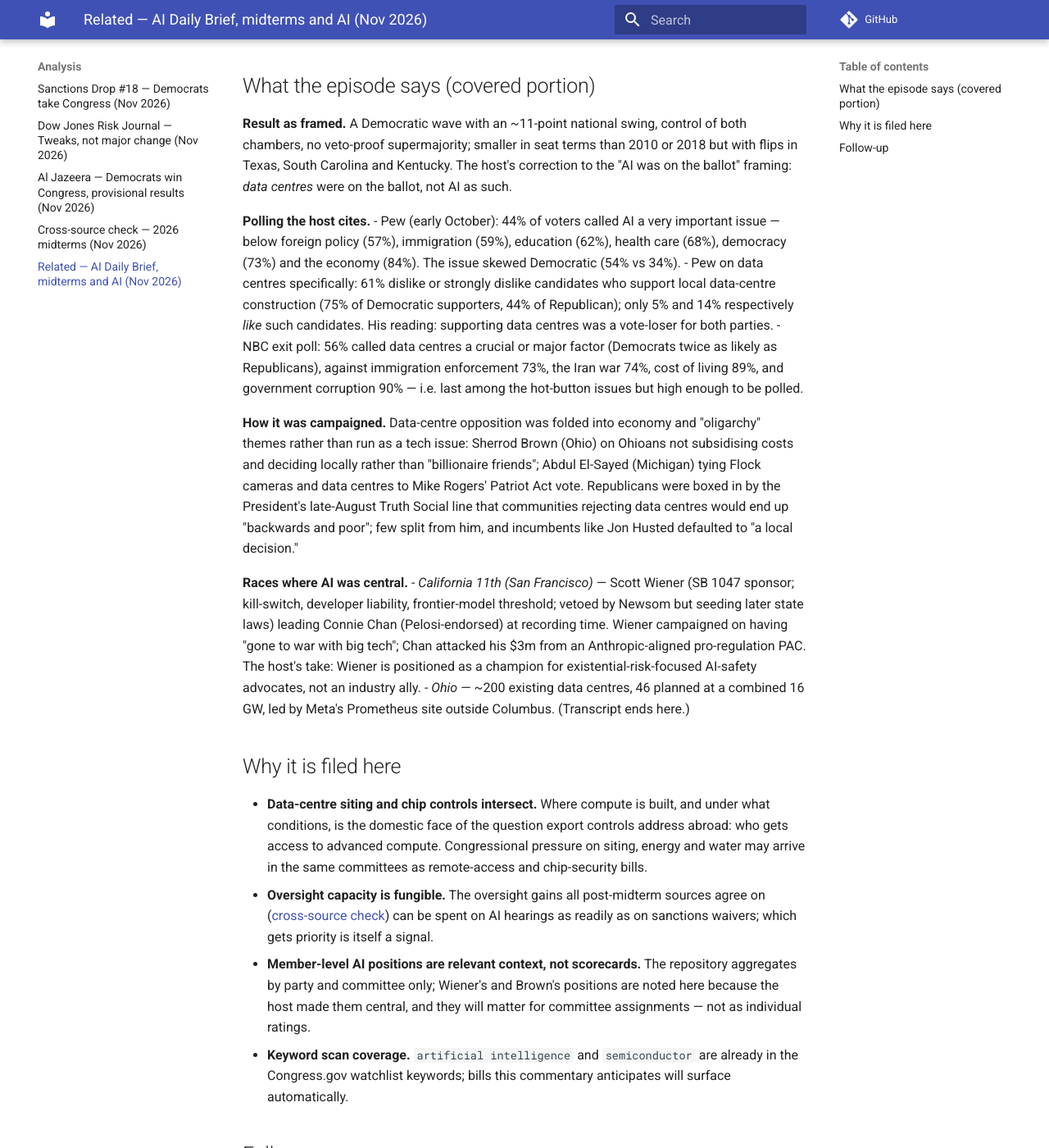
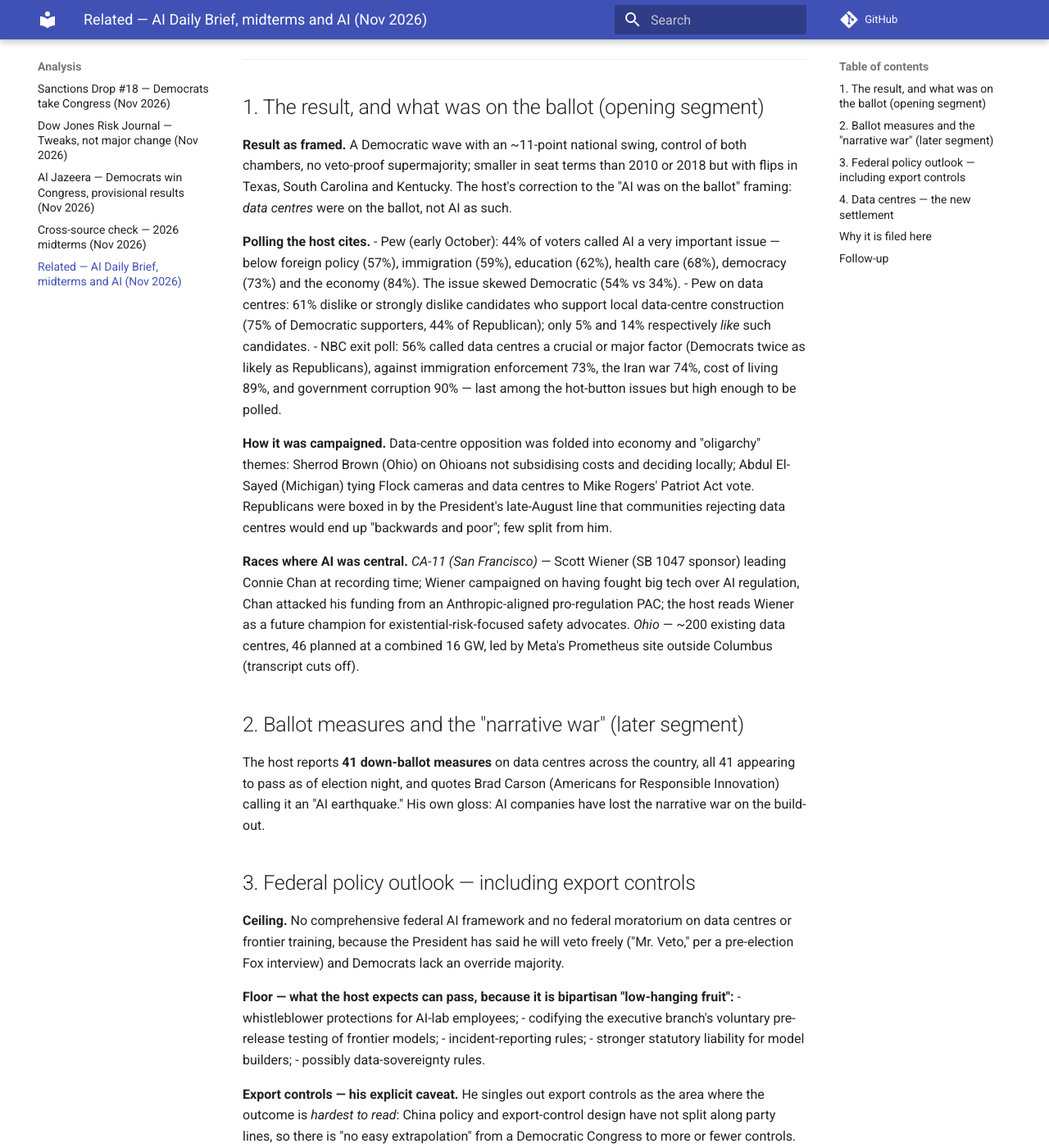
Before and after one commit to felipelago17/Congressional-Influence-Sanctions-Export-Controls, an MkDocs documentation site: the page built from docs/analysis/ai-daily-brief-midterms-and-ai.md, in a window 1280 px wide and 1400 px high, scrolled down 536 px. Shown: the whole window at 82% size. Built offline with MkDocs 1.6.1 and Material for MkDocs 9.7.7, drawn with Linux system fonts in a browser that asks for light colours; comment, search, counter and statistics services are not loaded; some of the changed text lies outside the part shown.

Commit message:
analysis: AI Daily Brief note — add policy-outlook segment (veto ceiling, bipartisan floor, export controls non-partisan, data-centre settlement, downside scenario)
Co-Authored-By: Claude Fable 5.1 <noreply@anthropic.com>
Claude-Session: https://claude.ai/code/session_01EfwLgfwzFj1D1Bnkx7Y1YB

```diff
--- a/docs/analysis/ai-daily-brief-midterms-and-ai.md
+++ b/docs/analysis/ai-daily-brief-midterms-and-ai.md
@@ -2,36 +2,60 @@
 
 **Source:** NLW, *The AI Daily Brief: Artificial Intelligence News and Analysis*, episode of 4 November 2026 (~25 min) — [Spotify](https://open.spotify.com/episode/0jJBuNIQB3dFmVsVPaenkG)
 
-**Source tier:** Tier 3 (podcast commentary). **Basis of this note:** a partial transcript covering roughly the first seven minutes (through the start of the Ohio data-centre segment). The remainder — Ohio, regulation, the 2028 field — is not covered here. Paraphrased in the repository's own words; polling figures are as the host relays them and are attributed to his sources, not verified against them.
+**Source tier:** Tier 3 (podcast commentary). **Basis of this note:** two partial transcripts — the opening ~7 minutes (polling, campaign framing, CA-11, start of Ohio) and a later ~7-minute segment (policy outlook, export controls, data-centre politics, the downside scenario). The Ohio detail and the 2028 discussion are not covered. Paraphrased in the repository's own words; figures are as the host relays them and are attributed to his sources, not verified against them.
 
-**Scope:** adjacent to this repository. AI regulation and data-centre politics are not sanctions or export controls, but they bear on the chip-control and remote-access threads (RASA, advanced-computing rules) that are.
+**Scope:** adjacent to this repository. AI regulation and data-centre politics are not sanctions or export controls, but the host addresses export controls directly (§3 below), and the chip-control and remote-access threads (RASA, advanced-computing rules) run through the same committees.
 
 ---
 
-## What the episode says (covered portion)
+## 1. The result, and what was on the ballot (opening segment)
 
 **Result as framed.** A Democratic wave with an ~11-point national swing, control of both chambers, no veto-proof supermajority; smaller in seat terms than 2010 or 2018 but with flips in Texas, South Carolina and Kentucky. The host's correction to the "AI was on the ballot" framing: *data centres* were on the ballot, not AI as such.
 
 **Polling the host cites.**
 - Pew (early October): 44% of voters called AI a very important issue — below foreign policy (57%), immigration (59%), education (62%), health care (68%), democracy (73%) and the economy (84%). The issue skewed Democratic (54% vs 34%).
-- Pew on data centres specifically: 61% dislike or strongly dislike candidates who support local data-centre construction (75% of Democratic supporters, 44% of Republican); only 5% and 14% respectively *like* such candidates. His reading: supporting data centres was a vote-loser for both parties.
-- NBC exit poll: 56% called data centres a crucial or major factor (Democrats twice as likely as Republicans), against immigration enforcement 73%, the Iran war 74%, cost of living 89%, and government corruption 90% — i.e. last among the hot-button issues but high enough to be polled.
+- Pew on data centres: 61% dislike or strongly dislike candidates who support local data-centre construction (75% of Democratic supporters, 44% of Republican); only 5% and 14% respectively *like* such candidates.
+- NBC exit poll: 56% called data centres a crucial or major factor (Democrats twice as likely as Republicans), against immigration enforcement 73%, the Iran war 74%, cost of living 89%, and government corruption 90% — last among the hot-button issues but high enough to be polled.
 
-**How it was campaigned.** Data-centre opposition was folded into economy and "oligarchy" themes rather than run as a tech issue: Sherrod Brown (Ohio) on Ohioans not subsidising costs and deciding locally rather than "billionaire friends"; Abdul El-Sayed (Michigan) tying Flock cameras and data centres to Mike Rogers' Patriot Act vote. Republicans were boxed in by the President's late-August Truth Social line that communities rejecting data centres would end up "backwards and poor"; few split from him, and incumbents like Jon Husted defaulted to "a local decision."
+**How it was campaigned.** Data-centre opposition was folded into economy and "oligarchy" themes: Sherrod Brown (Ohio) on Ohioans not subsidising costs and deciding locally; Abdul El-Sayed (Michigan) tying Flock cameras and data centres to Mike Rogers' Patriot Act vote. Republicans were boxed in by the President's late-August line that communities rejecting data centres would end up "backwards and poor"; few split from him.
 
-**Races where AI was central.**
-- *California 11th (San Francisco)* — Scott Wiener (SB 1047 sponsor; kill-switch, developer liability, frontier-model threshold; vetoed by Newsom but seeding later state laws) leading Connie Chan (Pelosi-endorsed) at recording time. Wiener campaigned on having "gone to war with big tech"; Chan attacked his $3m from an Anthropic-aligned pro-regulation PAC. The host's take: Wiener is positioned as a champion for existential-risk-focused AI-safety advocates, not an industry ally.
-- *Ohio* — ~200 existing data centres, 46 planned at a combined 16 GW, led by Meta's Prometheus site outside Columbus. (Transcript ends here.)
+**Races where AI was central.** *CA-11 (San Francisco)* — Scott Wiener (SB 1047 sponsor) leading Connie Chan at recording time; Wiener campaigned on having fought big tech over AI regulation, Chan attacked his funding from an Anthropic-aligned pro-regulation PAC; the host reads Wiener as a future champion for existential-risk-focused safety advocates. *Ohio* — ~200 existing data centres, 46 planned at a combined 16 GW, led by Meta's Prometheus site outside Columbus (transcript cuts off).
+
+## 2. Ballot measures and the "narrative war" (later segment)
+
+The host reports **41 down-ballot measures** on data centres across the country, all 41 appearing to pass as of election night, and quotes Brad Carson (Americans for Responsible Innovation) calling it an "AI earthquake." His own gloss: AI companies have lost the narrative war on the build-out.
+
+## 3. Federal policy outlook — including export controls
+
+**Ceiling.** No comprehensive federal AI framework and no federal moratorium on data centres or frontier training, because the President has said he will veto freely ("Mr. Veto," per a pre-election Fox interview) and Democrats lack an override majority.
+
+**Floor — what the host expects can pass, because it is bipartisan "low-hanging fruit":**
+- whistleblower protections for AI-lab employees;
+- codifying the executive branch's voluntary pre-release testing of frontier models;
+- incident-reporting rules;
+- stronger statutory liability for model builders;
+- possibly data-sovereignty rules.
+
+**Export controls — his explicit caveat.** He singles out export controls as the area where the outcome is *hardest to read*: China policy and export-control design have not split along party lines, so there is "no easy extrapolation" from a Democratic Congress to more or fewer controls. He expects it to be an area of debate, tied to discussion of pausing, pacing, or prohibiting certain training techniques (recursive self-improvement). Hearings with AI executives will be frequent but, in his view, not particularly impactful.
+
+**Underlying driver.** He argues the shift toward more rules was coming regardless of the result, because more capable models produce a "natural ramp-up" in demanded controls; the election accelerates a trend rather than creating it. His optimism rests on how many foundational issues have cross-party consensus.
+
+## 4. Data centres — the new settlement
+
+The election confirms, rather than creates, the end of the era in which developers did not need to court communities. Changes he says are already under way: moratoria on NDAs, developers paying their own way on infrastructure and electricity, and community incentives. He distinguishes irreconcilable opponents from new leaders who understand the economic stakes and will write "hard but achievable" rules — citing Texas Governor-elect Gina Hinojosa's line that she does not hate data centres but what they do to ordinary Texans. His view: the most "winnable" political issue he has seen, for all sides.
+
+**Downside scenario he sketches.** Moratoria gain momentum → executive action by new governors → Wall Street withdraws funding → build-out stalls → neocloud failures → broader downturn, because the AI build-out has been the main growth story — leaving 2028 debated through the lens of a burst bubble as well as jobs, cyber and existential risk.
 
 ## Why it is filed here
 
-- **Data-centre siting and chip controls intersect.** Where compute is built, and under what conditions, is the domestic face of the question export controls address abroad: who gets access to advanced compute. Congressional pressure on siting, energy and water may arrive in the same committees as remote-access and chip-security bills.
-- **Oversight capacity is fungible.** The oversight gains all post-midterm sources agree on ([cross-source check](midterms-2026-cross-source-check.md)) can be spent on AI hearings as readily as on sanctions waivers; which gets priority is itself a signal.
-- **Member-level AI positions are relevant context, not scorecards.** The repository aggregates by party and committee only; Wiener's and Brown's positions are noted here because the host made them central, and they will matter for committee assignments — not as individual ratings.
-- **Keyword scan coverage.** `artificial intelligence` and `semiconductor` are already in the Congress.gov watchlist keywords; bills this commentary anticipates will surface automatically.
+- **Export controls flagged as non-partisan.** The host's point that China/export-control positions do not map onto party lines is consistent with the repository's own finding on the Remote Access Security Act (cosponsors D 9 / R 8 in the House) and with the Graham Act majorities. It argues against reading the midterm result as a directional signal on BIS policy — the same conclusion the specialist sources reached ([cross-source check](midterms-2026-cross-source-check.md)).
+- **Veto ceiling, bipartisan floor.** His structure — nothing comprehensive, but a list of narrow bipartisan measures — is the AI-policy version of the oversight-not-legislation consensus in the other notes.
+- **Data-centre siting and chip controls intersect.** Where compute is built, and under what conditions, is the domestic face of the question export controls address abroad.
+- **Member references are context, not scorecards.** Wiener, Brown, El-Sayed and Hinojosa are noted because the host made them central; the repository aggregates by party and committee only.
+- **Keyword scan coverage.** `artificial intelligence` and `semiconductor` are already in the Congress.gov watchlist keywords; the bipartisan items he lists (whistleblower, incident reporting, liability) are candidates for new keywords if they surface as bills.
 
 ## Follow-up
 
-- [ ] Complete the note if the rest of the transcript (Ohio, regulatory outlook, 2028) becomes available.
-- [ ] Verify the Pew and NBC figures against the originals before relying on them anywhere else in the repository.
-- [ ] Watch 120th-Congress bills on data-centre permitting, energy use or model reporting that also touch export controls or remote access.
+- [ ] Verify the Pew figures, the NBC exit-poll figures and the "41 of 41" ballot-measure count against the originals before relying on them elsewhere in the repository.
+- [ ] Consider adding `whistleblower`, `incident reporting` and `frontier model` to the Congress.gov keyword list once the 120th Congress convenes.
+- [ ] Complete the note if the Ohio and 2028 segments become available.
```
